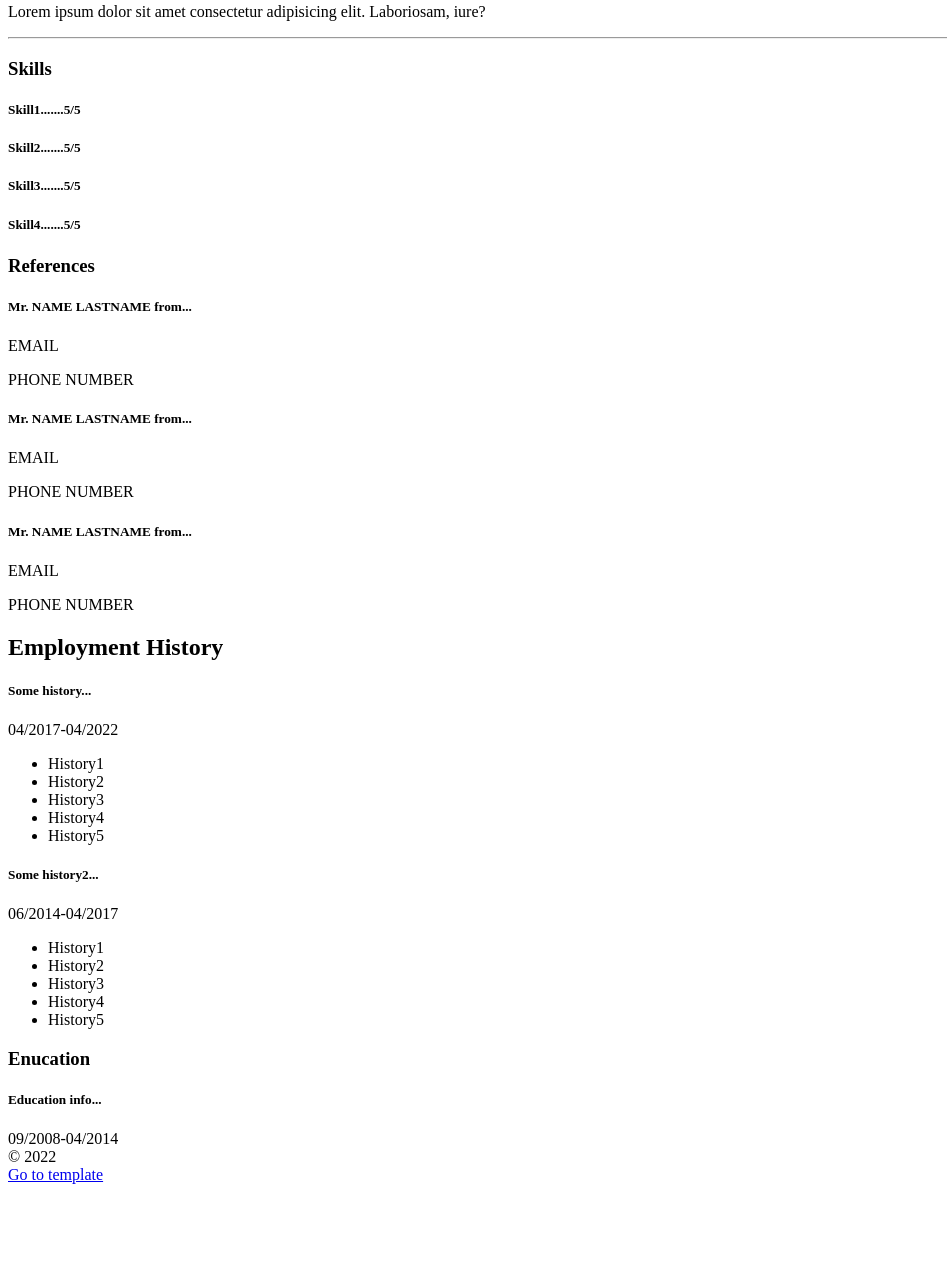
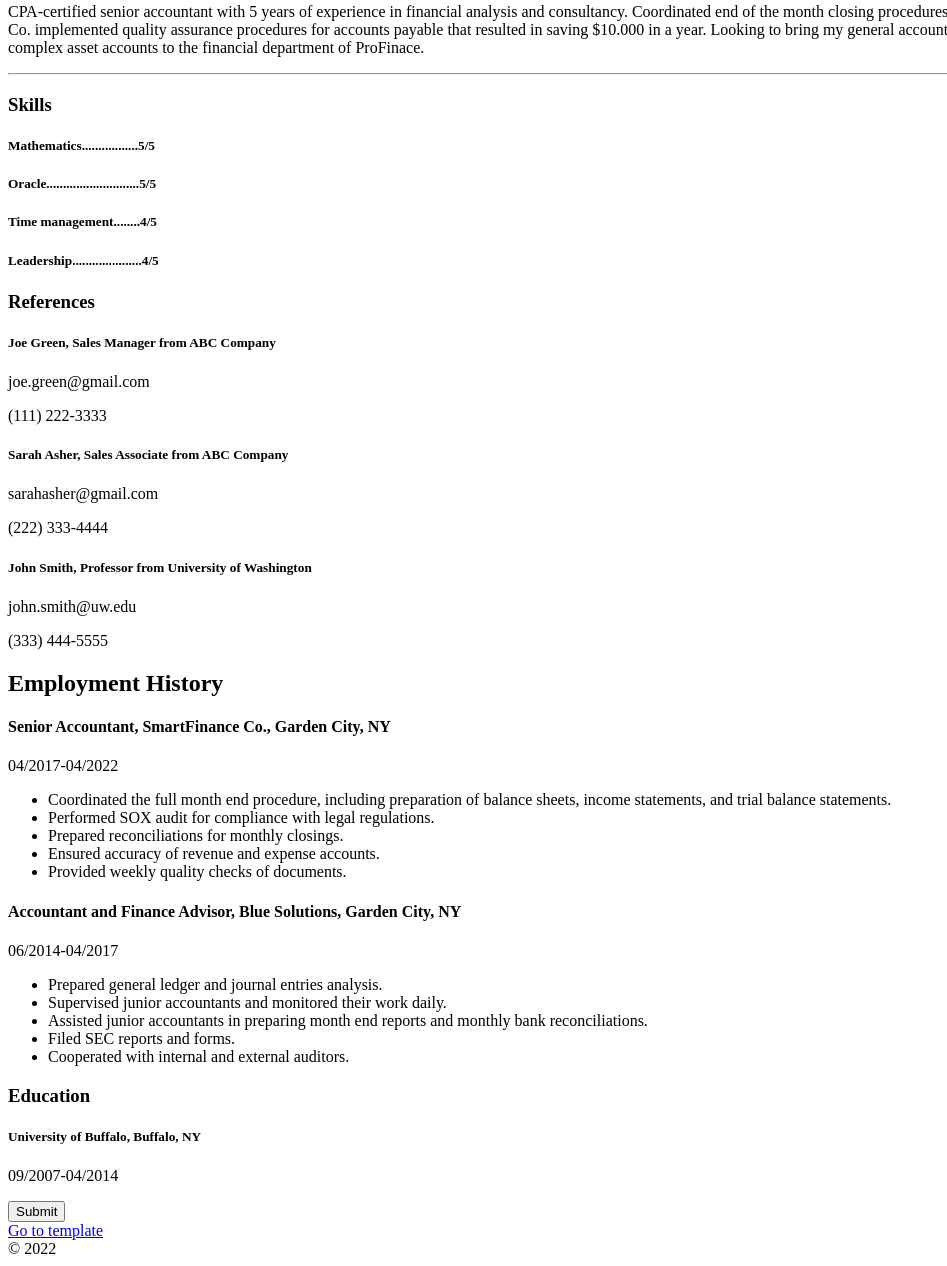
Before and after one commit to DenysChornokon/webdev-2, a plain HTML site: page lab1/index.html in a window 1280 px wide. Shown: the part 295-1561 px from the top of the page, without its empty margins (0-947 px from the left). Before the commit the page ends 1487 px from the top, so only its background shows below. Drawn offline with Linux system fonts and the light colour scheme.

Commit message:
Lab1 added2

```diff
--- a/lab1/index.html
+++ b/lab1/index.html
@@ -11,12 +11,12 @@
 <body>
     <header>
         <div>
-            <img src="C:\Users\Windows10\Pictures\Saved Pictures\thumb-1920-714381.jpg" alt="My photo" width="150"
-                height="150">
+            <img src="C:\Users\Windows10\Desktop\photo_2022-09-09_16-52-14.jpg" alt="My photo" width="150"
+                height="200">
         </div>
         <!-- Under pic -->
         <aside>
-            <h3>Student</h3>
+            <h3>Senior Accountant</h3>
             <p>denyschornokon3@gmail.com</p>
             <p>0663509157</p>
             <p>Bila Tserkva, Kyiv region, Ukraine</p>
@@ -25,7 +25,12 @@
         <div>
             <h1>Denys Chornokon</h1>
             <h2>Profile</h2>
-            <p>Lorem ipsum dolor sit amet consectetur adipisicing elit. Laboriosam, iure?</p>
+            <p>CPA-certified senior accountant with 5 years of experience in financial analysis and consultancy.
+                Coordinated end of the month closing procedures under accordance with GAAP. At SmartFinance Co.
+                implemented quality assurance procedures for accounts payable that resulted in saving $10.000 in a year.
+                Looking to bring my general accounting
+                expertize and experience in managing complex asset accounts to the financial department of ProFinace.
+            </p>
         </div>
     </header>
     <hr>
@@ -34,28 +39,28 @@
         <section>
             <!-- skills -->
             <h3>Skills</h3>
-            <h5>Skill1.......5/5</h5>
-            <h5>Skill2.......5/5</h5>
-            <h5>Skill3.......5/5</h5>
-            <h5>Skill4.......5/5</h5>
+            <h5>Mathematics.................5/5</h5>
+            <h5>Oracle............................5/5</h5>
+            <h5>Time management........4/5</h5>
+            <h5>Leadership.....................4/5</h5>
         </section>
         <section>
             <!-- references -->
             <h3>References</h3>
             <div>
-                <h5>Mr. NAME LASTNAME from...</h5>
-                <p>EMAIL</p>
-                <p>PHONE NUMBER</p>
+                <h5>Joe Green, Sales Manager from ABC Company</h5>
+                <p>joe.green@gmail.com</p>
+                <p>(111) 222-3333</p>
             </div>
             <div>
-                <h5>Mr. NAME LASTNAME from...</h5>
-                <p>EMAIL</p>
-                <p>PHONE NUMBER</p>
+                <h5>Sarah Asher, Sales Associate from ABC Company</h5>
+                <p>sarahasher@gmail.com</p>
+                <p>(222) 333-4444</p>
             </div>
             <div>
-                <h5>Mr. NAME LASTNAME from...</h5>
-                <p>EMAIL</p>
-                <p>PHONE NUMBER</p>
+                <h5>John Smith, Professor from University of Washington</h5>
+                <p>john.smith@uw.edu</p>
+                <p>(333) 444-5555</p>
             </div>
         </section>
 
@@ -65,41 +70,44 @@
         <section>
             <div>
                 <h2>Employment History</h2>
-                <h5>Some history...</h5>
+                <h4>Senior Accountant, SmartFinance Co., Garden City, NY</h4>
                 <p>04/2017-04/2022</p>
                 <ul>
-                    <li>History1</li>
-                    <li>History2</li>
-                    <li>History3</li>
-                    <li>History4</li>
-                    <li>History5</li>
+                    <li>Coordinated the full month end procedure, including preparation of balance sheets, income
+                        statements, and trial balance statements.</li>
+                    <li>Performed SOX audit for compliance with legal regulations.</li>
+                    <li>Prepared reconciliations for monthly closings.</li>
+                    <li>Ensured accuracy of revenue and expense accounts.</li>
+                    <li>Provided weekly quality checks of documents.</li>
                 </ul>
             </div>
             <div>
-                <h5>Some history2...</h5>
+                <h4>Accountant and Finance Advisor, Blue Solutions, Garden City, NY</h4>
 
                 <p>06/2014-04/2017</p>
                 <ul>
-                    <li>History1</li>
-                    <li>History2</li>
-                    <li>History3</li>
-                    <li>History4</li>
-                    <li>History5</li>
+                    <li>Prepared general ledger and journal entries analysis.</li>
+                    <li>Supervised junior accountants and monitored their work daily.</li>
+                    <li>Assisted junior accountants in preparing month end reports and monthly bank reconciliations.
+                    </li>
+                    <li>Filed SEC reports and forms.</li>
+                    <li>Cooperated with internal and external auditors.</li>
                 </ul>
             </div>
 
         </section>
         <section>
-            <h3>Enucation</h3>
-            <h5>Education info...</h5>
-            09/2008-04/2014
+            <h3>Education</h3>
+            <h5>University of Buffalo, Buffalo, NY</h5>
+            <p> 09/2007-04/2014 </p>
         </section>
     </div>
     <footer>
+        <button type="button">Submit</button>
+        <div><a href="./template.html" target="_blank">Go to template</a></div>
         <div>
             &copy; 2022
         </div>
-        <div><a href="./template.html" target="_blank">Go to template</a></div>
 
     </footer>
 
```
